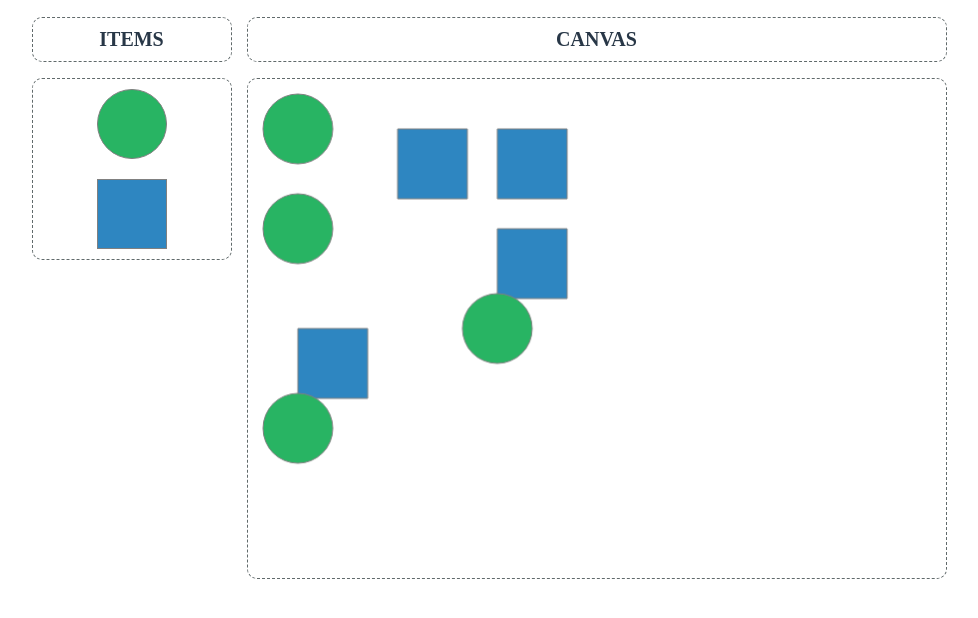
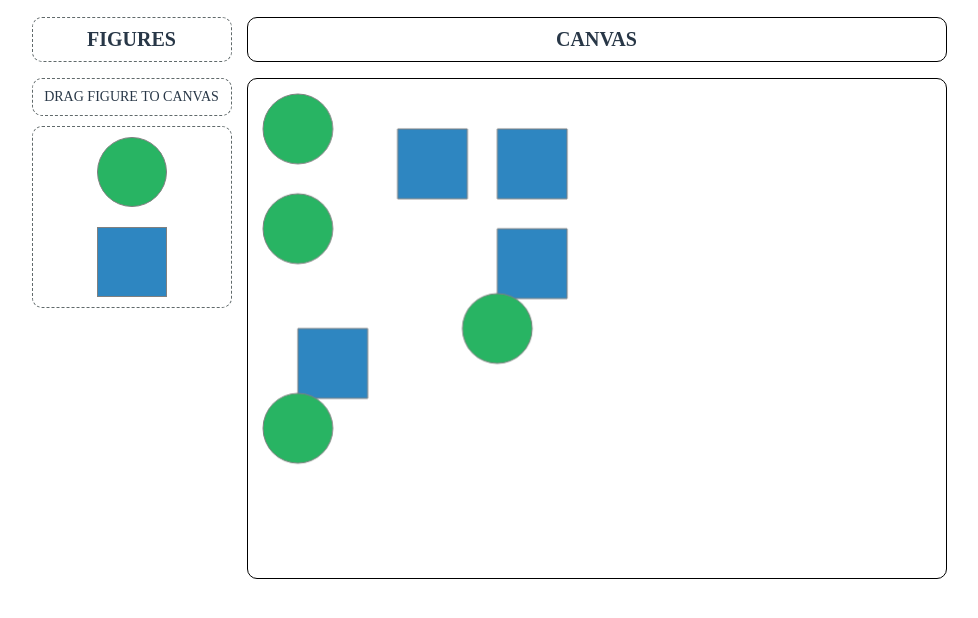
Before and after one commit to PinchukVA/drag_and_drop_simple, a React (Create React App) app: page / in a window 1280 px wide. Shown: the top 618 px of the page, without its empty margins (151-1129 px from the left). Built offline with nearby package versions, Linux system fonts and the light colour scheme.

Commit message:
added function - delete selected item at canvas

```diff
--- a/src/components/canvas/Canvas.js
+++ b/src/components/canvas/Canvas.js
@@ -1,173 +1,185 @@
-import React, { useRef, useEffect } from "react";
+import React, { useRef, useEffect } from 'react';
 import { useDispatch, useSelector } from 'react-redux';
 
-import "./Canvas.scss";
-import { setStartMove,setItemsAtCanvas,setIsDown,setDragItem } from '../../redux/actions/Actions'
+import './Canvas.scss';
+import {
+  deleteItem,
+  setStartMove,
+  setItemsAtCanvas,
+  setIsDown,
+  setDragItem,
+} from '../../redux/actions/Actions';
 
 function Canvas() {
   const canvasRef = useRef();
-  const dispatch = useDispatch()
+  const dispatch = useDispatch();
   const appState = useSelector((state) => state.Reducer);
-  const {startMoveCoordinate,itemsAtCanvas, cursorDown,itemToDrag } = appState;
+  const { startMoveCoordinate, itemsAtCanvas, cursorDown, itemToDrag } =
+    appState;
 
-  let width = '700px'
-  let height = '500px'
+  let width = '700px';
+  let height = '500px';
 
-  const handleMouseMove = (e) =>{
+  const handleMouseMove = (e) => {
     if (!cursorDown) return;
 
-    if (cursorDown && itemToDrag !=={} ) {
-      let itemsAtCanvasCopy = [...itemsAtCanvas]
-      let startMoveCoordinateCopy =startMoveCoordinate
-      let currentDragItem = itemsAtCanvasCopy.find(elem=>elem.id === itemToDrag.id);
+    if (cursorDown && itemToDrag !== {}) {
+      let itemsAtCanvasCopy = [...itemsAtCanvas];
+      let startMoveCoordinateCopy = startMoveCoordinate;
+      let currentDragItem = itemsAtCanvasCopy.find(
+        (elem) => elem.id === itemToDrag.id
+      );
 
-      let moveX = parseInt(e.nativeEvent.offsetX - canvasRef.current.clientLeft);
+      let moveX = parseInt(
+        e.nativeEvent.offsetX - canvasRef.current.clientLeft
+      );
       let moveY = parseInt(e.nativeEvent.offsetY - canvasRef.current.clientTop);
-      let dx = moveX - parseInt(startMoveCoordinateCopy.x)
-      let dy = moveY - parseInt(startMoveCoordinateCopy.y)
+      let dx = moveX - parseInt(startMoveCoordinateCopy.x);
+      let dy = moveY - parseInt(startMoveCoordinateCopy.y);
 
-      startMoveCoordinateCopy.x = moveX
-      startMoveCoordinateCopy.y =moveY
+      startMoveCoordinateCopy.x = moveX;
+      startMoveCoordinateCopy.y = moveY;
       currentDragItem.x += dx;
       currentDragItem.y += dy;
+      dispatch(setStartMove(startMoveCoordinateCopy));
+      dispatch(setItemsAtCanvas(itemsAtCanvasCopy));
+    }
+  };
 
-      dispatch(setStartMove(startMoveCoordinateCopy))
-      dispatch(setItemsAtCanvas(itemsAtCanvasCopy))
+  const handleMouseEnter = (e) => {
+    console.log('handleMouseEnter', e);
+  };
+
+  const handleMouseLeave = (e) => {
+    if (cursorDown && itemToDrag !== {}) {
+      dispatch(deleteItem());
+      dispatch(setIsDown(false));
     }
+  };
+  const handleKeyPress = (e) => {
+    if (e.key === 'Delete' && itemToDrag !== {}) {
+      dispatch(deleteItem());
+    }
+  };
 
-  }
+  const handleMouseUp = (e) => {
+    dispatch(setIsDown(false));
+  };
 
-  const handleMouseEnter = (e) =>{
-  }
-
-  const handleMouseLeave= (e) =>{
-    dispatch(setIsDown(false))
-    dispatch(setDragItem({}))
-  }
-
-  const handleMouseUp = (e) =>{
-    dispatch(setIsDown(false))
-  }
-
-  const isItemClick = (x,y,item) => {
+  const isItemClick = (x, y, item) => {
     let isTarget = false;
-    if (item.style === 'circle'){
+    if (item.style === 'circle') {
       let dx = item.x - x;
       let dy = item.y - y;
       if (dx * dx + dy * dy < 35 * 35) {
-        dispatch(setDragItem(item))
+        dispatch(setDragItem(item));
         isTarget = true;
       }
-    }else {
-      if (
-        x >= item.x &&
-        x <= item.x + 70 &&
-        y >= item.y &&
-        y <= item.y + 70
-      ) {
-        dispatch(setDragItem(item))
+    } else {
+      if (x >= item.x && x <= item.x + 70 && y >= item.y && y <= item.y + 70) {
+        dispatch(setDragItem(item));
         isTarget = true;
       }
     }
     return isTarget;
-  }
+  };
 
-  const handleMouseDown = (e) =>{
-    let { offsetX, offsetY } = e.nativeEvent
+  const handleMouseDown = (e) => {
+    let { offsetX, offsetY } = e.nativeEvent;
     let startX = parseInt(offsetX - canvasRef.current.clientLeft);
-    let startY = parseInt(offsetY- canvasRef.current.clientTop);
-    const testArrayCoppy = [...itemsAtCanvas]
+    let startY = parseInt(offsetY - canvasRef.current.clientTop);
+    const testArrayCoppy = [...itemsAtCanvas];
     for (let i = 0; i < testArrayCoppy.length; i++) {
       const item = testArrayCoppy[i];
-      let result = isItemClick(startX,startY,item)
+      let result = isItemClick(startX, startY, item);
       if (result) {
         //rewriting items array - set selected item  at the end array
-        let itemIndex= testArrayCoppy.findIndex(elem=>elem.id === item.id);
-        testArrayCoppy.splice(itemIndex,1)
-        testArrayCoppy.push(item)
-        let startCoordinate  ={
-          x:startX,
-          y:startY
-        }
-        dispatch(setStartMove(startCoordinate))
-        dispatch(setItemsAtCanvas(testArrayCoppy))
-        dispatch(setIsDown(true))
+        let itemIndex = testArrayCoppy.findIndex((elem) => elem.id === item.id);
+        testArrayCoppy.splice(itemIndex, 1);
+        testArrayCoppy.push(item);
+        let startCoordinate = {
+          x: startX,
+          y: startY,
+        };
+        dispatch(setStartMove(startCoordinate));
+        dispatch(setItemsAtCanvas(testArrayCoppy));
+        dispatch(setIsDown(true));
         break;
       }
     }
-  }
+  };
 
-  const drawSquare = (ctx,obj)=>{
+  const drawSquare = (ctx, obj) => {
     ctx.beginPath();
-    ctx.rect(obj.x,obj.y,70,70)
+    ctx.rect(obj.x, obj.y, 70, 70);
     ctx.closePath();
     ctx.fillStyle = '#2E86C1';
-    ctx.strokeStyle= 'grey';
+    ctx.strokeStyle = 'grey';
     ctx.fill();
     ctx.stroke();
-  }
+  };
 
-  const drawCircle = (ctx,obj)=>{
+  const drawCircle = (ctx, obj) => {
     ctx.beginPath();
-    ctx.arc(obj.x, obj.y, 35, 0, Math.PI*2, false);
+    ctx.arc(obj.x, obj.y, 35, 0, Math.PI * 2, false);
     ctx.closePath();
     ctx.fillStyle = '#28B463';
-    ctx.strokeStyle= 'grey';
+    ctx.strokeStyle = 'grey';
     ctx.fill();
     ctx.stroke();
- }
+  };
 
-  const drawOneItem = (ctx,obj)=>{
+  const drawOneItem = (ctx, obj) => {
     // line width
     ctx.lineWidth = 1;
     if (obj.id === itemToDrag.id) {
       // set line width for selected item
-      ctx.lineWidth = 5
+      ctx.lineWidth = 5;
     }
     if (obj.style === 'circle') {
-      drawCircle(ctx,obj)
-    }else{
-      drawSquare(ctx,obj)
+      drawCircle(ctx, obj);
+    } else {
+      drawSquare(ctx, obj);
     }
-  }
+  };
 
-  const drawItems = (ctx,itemsArray) => {
-    console.log('drawItems')
+  const drawItems = (ctx, itemsArray) => {
+    console.log('drawItems');
 
-    ctx.beginPath()
-    itemsArray.forEach(item => {
-      drawOneItem(ctx,item)
+    ctx.beginPath();
+    itemsArray.forEach((item) => {
+      drawOneItem(ctx, item);
     });
-  }
+  };
 
-  useEffect(()=>{
-    const ctx = canvasRef.current.getContext('2d')
+  useEffect(() => {
+    const ctx = canvasRef.current.getContext('2d');
     ctx.clearRect(
       0,
       0,
       canvasRef.current.clientWidth,
       canvasRef.current.clientHeight
     );
-    ctx.beginPath()
-    drawItems(ctx,itemsAtCanvas)
-  },[itemsAtCanvas,itemToDrag])
+    ctx.beginPath();
+    drawItems(ctx, itemsAtCanvas);
+  }, [itemsAtCanvas, itemToDrag]);
 
   return (
-    <div className="canvas_wrapper">
+    <div className='canvas_wrapper'>
       <h2>Canvas</h2>
       <canvas
-        className="canvas_item"
+        tabIndex='0'
+        className='canvas_item'
         ref={canvasRef}
         onMouseMove={handleMouseMove}
         onMouseEnter={handleMouseEnter}
         onMouseLeave={handleMouseLeave}
         onMouseUp={handleMouseUp}
         onMouseDown={handleMouseDown}
+        onKeyUp={handleKeyPress}
         width={width}
         height={height}
-      >
-
-      </canvas>
+      ></canvas>
     </div>
   );
 }
--- a/src/components/canvas/Canvas.scss
+++ b/src/components/canvas/Canvas.scss
@@ -11,11 +11,11 @@
     border-radius: 10px;
     text-transform: uppercase;
     text-align: center;
-    border: 1px dashed #616A6B;
+    border: 1px solid black;
   }
 
   .canvas_item {
     border-radius: 10px;
-    border: 1px dashed #616A6B;
+    border: 1px solid black;
   }
 }
--- a/src/components/items/ItemsBlock/ItemsBlock.js
+++ b/src/components/items/ItemsBlock/ItemsBlock.js
@@ -25,7 +25,8 @@ function ItemsBlock() {
 
   return (
     <div className='items__wrapper'>
-      <h2>Items</h2>
+      <h2>Figures</h2>
+      <p>drag figure to canvas</p>
       <div className='items__container'>
         {renderItems(startItems)}
       </div>
--- a/src/components/items/ItemsBlock/ItemsBlock.scss
+++ b/src/components/items/ItemsBlock/ItemsBlock.scss
@@ -5,7 +5,7 @@
   justify-content: center;
   margin-right: 15px;
 
-  h2{
+  h2 {
     font-size:20px;
     padding: 10px;
     color:#283747;
@@ -15,7 +15,18 @@
     border: 1px dashed #616A6B;
   }
 
-  .items__container{
+  p {
+    font-size:14px;
+    padding: 10px;
+    margin:0px 0px 10px;
+    color:#283747;
+    border-radius: 10px;
+    text-transform: uppercase;
+    text-align: center;
+    border: 1px dashed #616A6B;
+  }
+
+  .items__container {
     width: 200px;
     width: 100%;
     display: flex;
--- a/src/redux/actions/Actions.js
+++ b/src/redux/actions/Actions.js
@@ -28,3 +28,8 @@ export const setStartMove = data => {
     payload: data
   }
 }
+export const deleteItem = () => {
+  return {
+    type: 'DELETE_ITEM'
+  }
+}
--- a/src/redux/reducers/Reducer.js
+++ b/src/redux/reducers/Reducer.js
@@ -46,6 +46,11 @@ export const Reducer = (state = initialState, action) => {
       return {...state,itemsAtCanvas: payload}
     case 'SET_START_MOVE':
       return {...state,startMoveCoordinate: payload}
+    case 'DELETE_ITEM':
+      return {...state,
+        itemsAtCanvas: state.itemsAtCanvas.filter(elem => elem.id !== state.itemToDrag.id),
+        itemToDrag:{}
+      }
     default:
       return {...state}
   }
```
